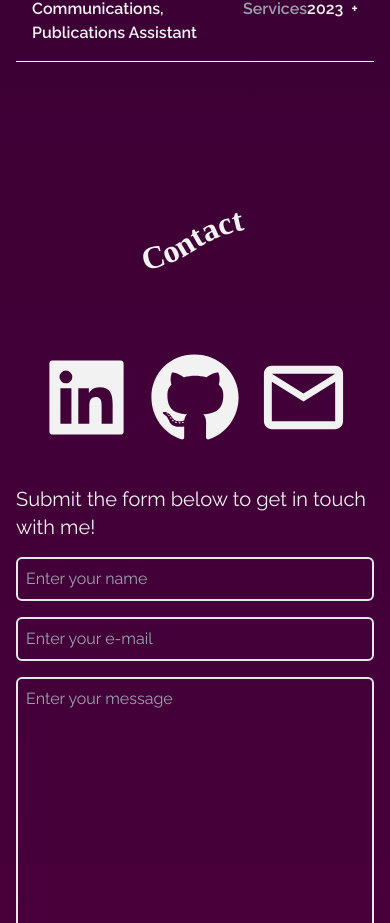
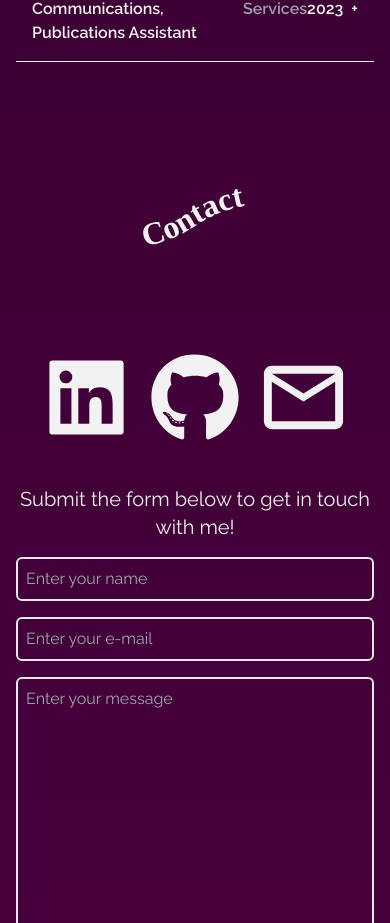
Before and after one commit to kavitaithomas/portfolio, a React (Create React App) app: page / in a window 390 px wide. Shown: the part 3740-4663 px from the top of the page. Built offline with nearby package versions, Linux system fonts and the light colour scheme; a web font is replaced by a local one.

Commit message:
feat: :white_check_mark: Responsive Contact Section Complete

```diff
--- a/src/components/Contact.jsx
+++ b/src/components/Contact.jsx
@@ -6,8 +6,9 @@ import { MdOutlineEmail } from "react-icons/md";
 const Contact = () => {
   return (
     <div name="contact" className="w-full pb-20">
-      <div className="mt-16 text-my-gray flex flex-col justify-center items-center max-w-2xl py-6">
-        <div className="font-title sm:text-2xl md:text-3xl">
+      {/* Title */}
+      <div className="w-full flex justify-center mt-16">
+        <div className="text-my-gray font-title sm:text-2xl md:text-3xl">
           <svg
             className="w-[1000px] h-[200px]"
             viewBox="0 0 400 100"
@@ -27,7 +28,10 @@ const Contact = () => {
             </text>
           </svg>
         </div>
+      </div>
 
+      {/* Content */}
+      <div className=" text-my-gray flex flex-col justify-center items-center max-w-2xl py-6">
         {/* Social icons for mobile */}
         <div className="flex flex-row justify-center items-center space-x-4 xl:hidden">
           <AiFillLinkedin size={95} color="#f2f2f2" />
@@ -36,7 +40,7 @@ const Contact = () => {
         </div>
       </div>
 
-      <p className="py-4 text-my-gray text-xl">
+      <p className="py-4 text-my-gray text-xl text-center md:text-left">
         Submit the form below to get in touch with me!
       </p>
 
@@ -69,15 +73,15 @@ const Contact = () => {
 
         {/* Social links half */}
         <div className="hidden xl:ms-16 text-my-gray xl:flex flex-col justify-between items-start md:w-1/3 space-y-4">
-          <div className="flex items-center">
+          <div className="flex items-center hover:scale-105 duration-150">
             <AiFillLinkedin size={90} color="#f2f2f2" />
             <p className="p-4 text-xl hidden md:block">Username</p>
           </div>
-          <div className="flex items-center">
+          <div className="flex items-center hover:scale-105 duration-150">
             <FaGithub size={85} color="#f2f2f2" />
             <p className="p-4 text-xl hidden md:block">Username</p>
           </div>
-          <div className="flex items-center">
+          <div className="flex items-center hover:scale-105 duration-150">
             <MdOutlineEmail size={90} color="#f2f2f2" />
             <p className="p-4 text-xl hidden md:block">
               kavitathomas10@gmail.com
```
